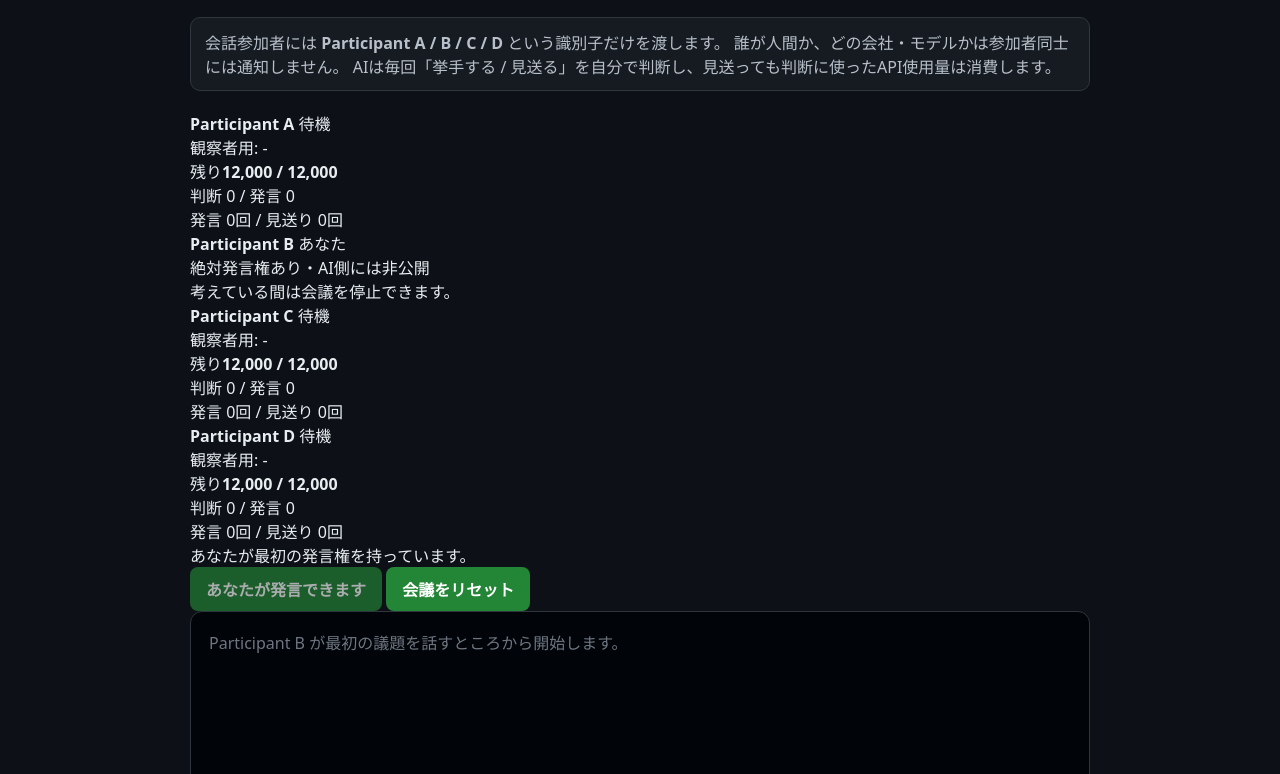
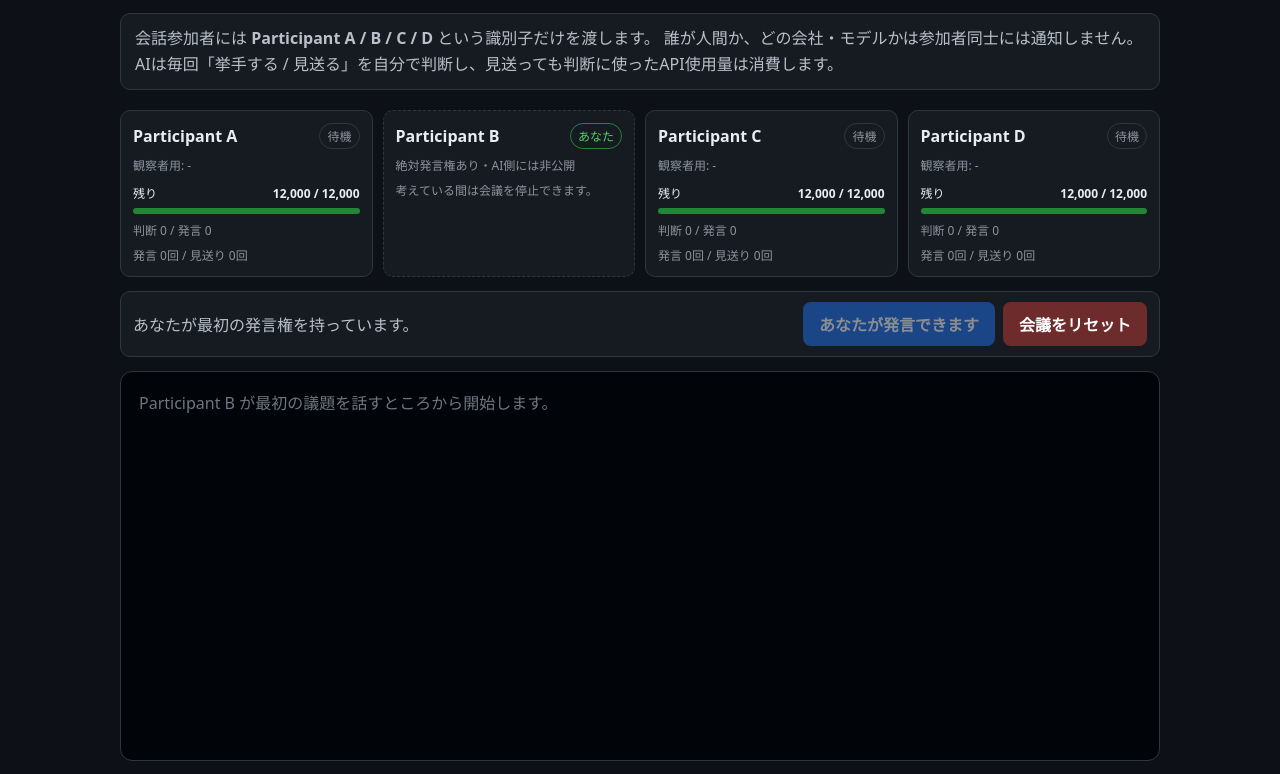
Before and after one commit to ryoujijyouji19941223-lang/ai-roundtable, a website: page public/index.html in a window 1280 px wide. Shown: the part 106-880 px from the top of the page. Drawn offline with Linux system fonts and the light colour scheme; no server answers.

Commit message:
Style hand-raise meeting controls and budgets

```diff
--- a/public/style.css
+++ b/public/style.css
@@ -13,8 +13,8 @@ body {
 }
 
 .shell {
-  width: min(900px, calc(100% - 32px));
-  margin: 32px auto;
+  width: min(1040px, calc(100% - 32px));
+  margin: 28px auto 60px;
 }
 
 header {
@@ -27,7 +27,11 @@ header {
 h1 { margin: 0; }
 header p { margin: 4px 0 0; color: #8b949e; }
 
-.status, .notice, .debug {
+.status,
+.notice,
+.meeting-controls,
+.observer,
+.participant-card {
   border: 1px solid #30363d;
   border-radius: 10px;
   background: #161b22;
@@ -44,11 +48,99 @@ header p { margin: 4px 0 0; color: #8b949e; }
   margin: 20px 0;
   padding: 12px 14px;
   color: #b8c0ca;
+  line-height: 1.6;
+}
+
+.participants {
+  display: grid;
+  grid-template-columns: repeat(4, 1fr);
+  gap: 10px;
+  margin-bottom: 14px;
+}
+
+.participant-card {
+  padding: 12px;
+  min-width: 0;
+}
+
+.human-card {
+  border-style: dashed;
+}
+
+.card-head,
+.budget-row {
+  display: flex;
+  align-items: center;
+  justify-content: space-between;
+  gap: 8px;
+}
+
+.participant-state {
+  padding: 3px 7px;
+  border: 1px solid #30363d;
+  border-radius: 999px;
+  font-size: 12px;
+  color: #8b949e;
+}
+
+.participant-state.raised { border-color: #d29922; color: #e3b341; }
+.participant-state.thinking { border-color: #1f6feb; color: #79c0ff; }
+.participant-state.speaking { border-color: #a371f7; color: #d2a8ff; }
+.participant-state.pass { color: #8b949e; }
+.participant-state.error,
+.participant-state.exhausted { border-color: #da3633; color: #ff7b72; }
+.participant-state.human { border-color: #238636; color: #56d364; }
+
+.observer-model,
+.mini {
+  margin-top: 7px;
+  color: #8b949e;
+  font-size: 12px;
+  overflow-wrap: anywhere;
+}
+
+.budget-row {
+  margin-top: 10px;
+  font-size: 12px;
+}
+
+.meter {
+  height: 6px;
+  margin-top: 6px;
+  border-radius: 999px;
+  overflow: hidden;
+  background: #21262d;
+}
+
+.meter-fill {
+  width: 100%;
+  height: 100%;
+  background: #238636;
+  transition: width .2s ease;
+}
+
+.meeting-controls {
+  display: flex;
+  justify-content: space-between;
+  gap: 14px;
+  align-items: center;
+  margin-bottom: 14px;
+  padding: 10px 12px;
+}
+
+.meeting-state {
+  color: #b8c0ca;
+}
+
+.control-buttons {
+  display: flex;
+  gap: 8px;
+  flex-shrink: 0;
 }
 
 .transcript {
-  min-height: 380px;
-  max-height: 60vh;
+  min-height: 390px;
+  max-height: 58vh;
   overflow-y: auto;
   padding: 18px;
   border: 1px solid #30363d;
@@ -69,7 +161,7 @@ header p { margin: 4px 0 0; color: #8b949e; }
 
 .text {
   white-space: pre-wrap;
-  line-height: 1.6;
+  line-height: 1.65;
 }
 
 .empty { color: #6e7681; }
@@ -85,6 +177,10 @@ textarea {
   border: 1px solid #30363d;
   border-radius: 10px;
   font: inherit;
+}
+
+textarea:disabled {
+  opacity: .55;
 }
 
 .actions {
@@ -104,17 +200,56 @@ button {
   cursor: pointer;
 }
 
+button.secondary { background: #1f6feb; }
+button.danger { background: #6e2b2b; }
+
 button:disabled {
-  cursor: wait;
-  opacity: .65;
+  cursor: default;
+  opacity: .5;
 }
 
-.debug {
-  display: flex;
-  flex-wrap: wrap;
-  gap: 18px;
+.observer {
   margin-top: 16px;
-  padding: 10px 12px;
+  padding: 12px 14px;
+  color: #b8c0ca;
+}
+
+.observer summary {
+  cursor: pointer;
+  font-weight: 700;
+}
+
+.observer p {
   font-size: 13px;
   color: #8b949e;
 }
+
+.observer pre {
+  max-height: 320px;
+  overflow: auto;
+  white-space: pre-wrap;
+  font-size: 12px;
+  line-height: 1.5;
+  color: #b8c0ca;
+}
+
+@media (max-width: 820px) {
+  .participants {
+    grid-template-columns: repeat(2, 1fr);
+  }
+
+  .meeting-controls {
+    align-items: stretch;
+    flex-direction: column;
+  }
+
+  .control-buttons {
+    flex-wrap: wrap;
+  }
+}
+
+@media (max-width: 520px) {
+  .participants {
+    grid-template-columns: 1fr;
+  }
+}
```
